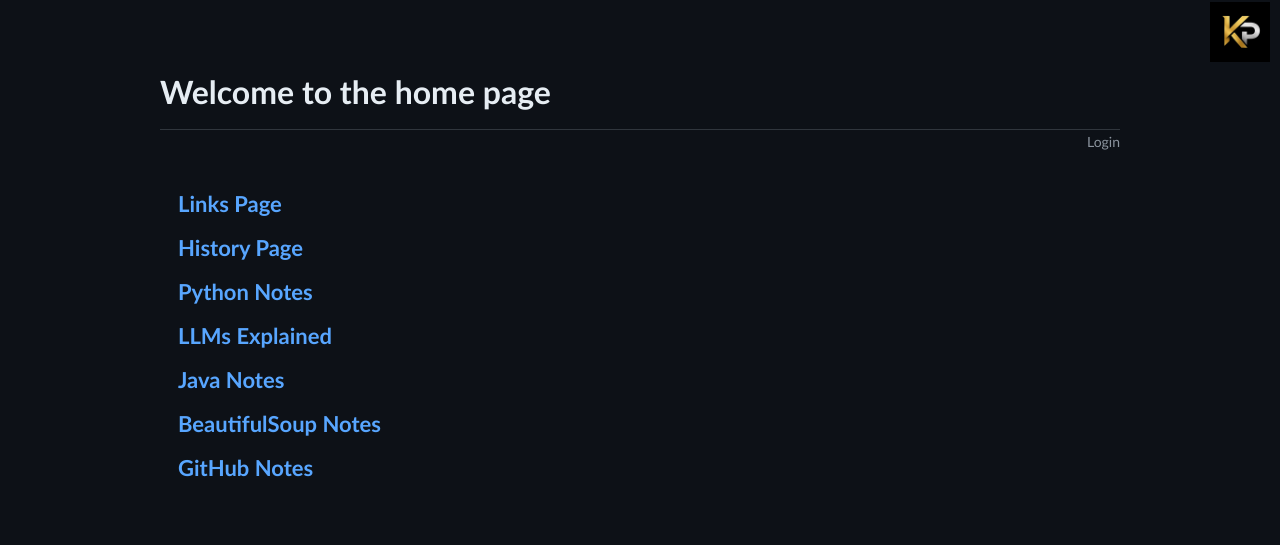
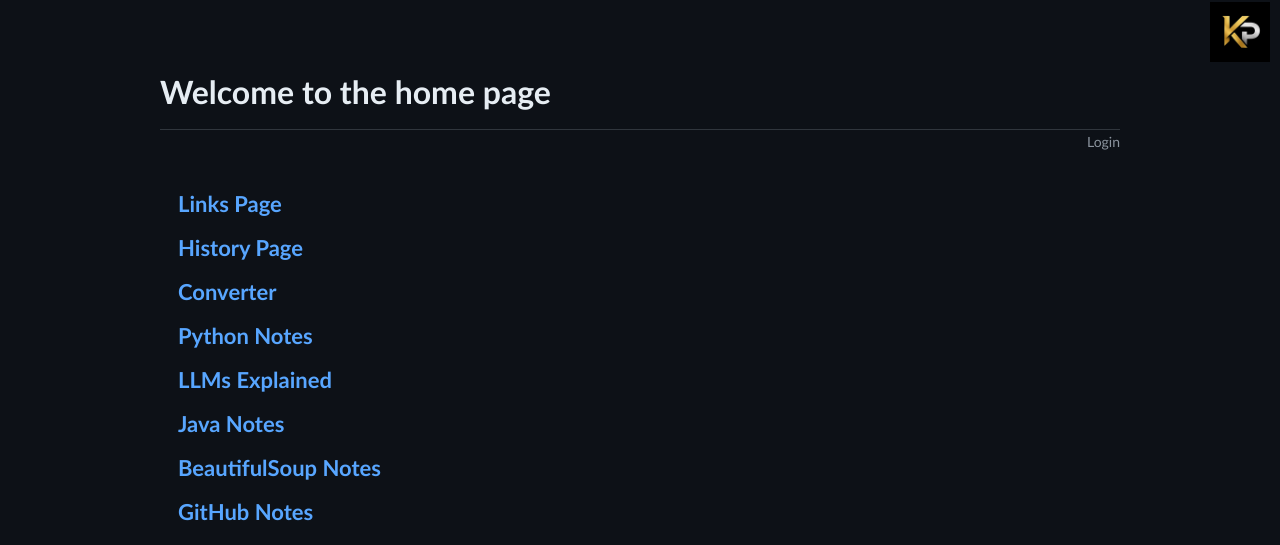
Before and after one commit to kp321-user/KP-Homepage, a Flask app: page / in a window 1280 px wide. Shown: the top 545 px of the page. Run offline with Flask 3, Linux system fonts and the light colour scheme; some libraries are stand-ins or nearby versions.

Commit message:
updated home page with converter link

```diff
--- a/templates/home.html
+++ b/templates/home.html
@@ -29,6 +29,7 @@
 <br>
   <b><a href="/links">Links Page</a></b><br>
   <b><a href="/history">History Page</a></b><br>
+  <b><a href="/converter">Converter</a></b><br>
   <b><a href="/python_notes">Python Notes</a></b><br>
   <b><a href="/llms">LLMs Explained</a></b><br>
   <b><a href="/java-notes">Java Notes</a></b><br>
```
